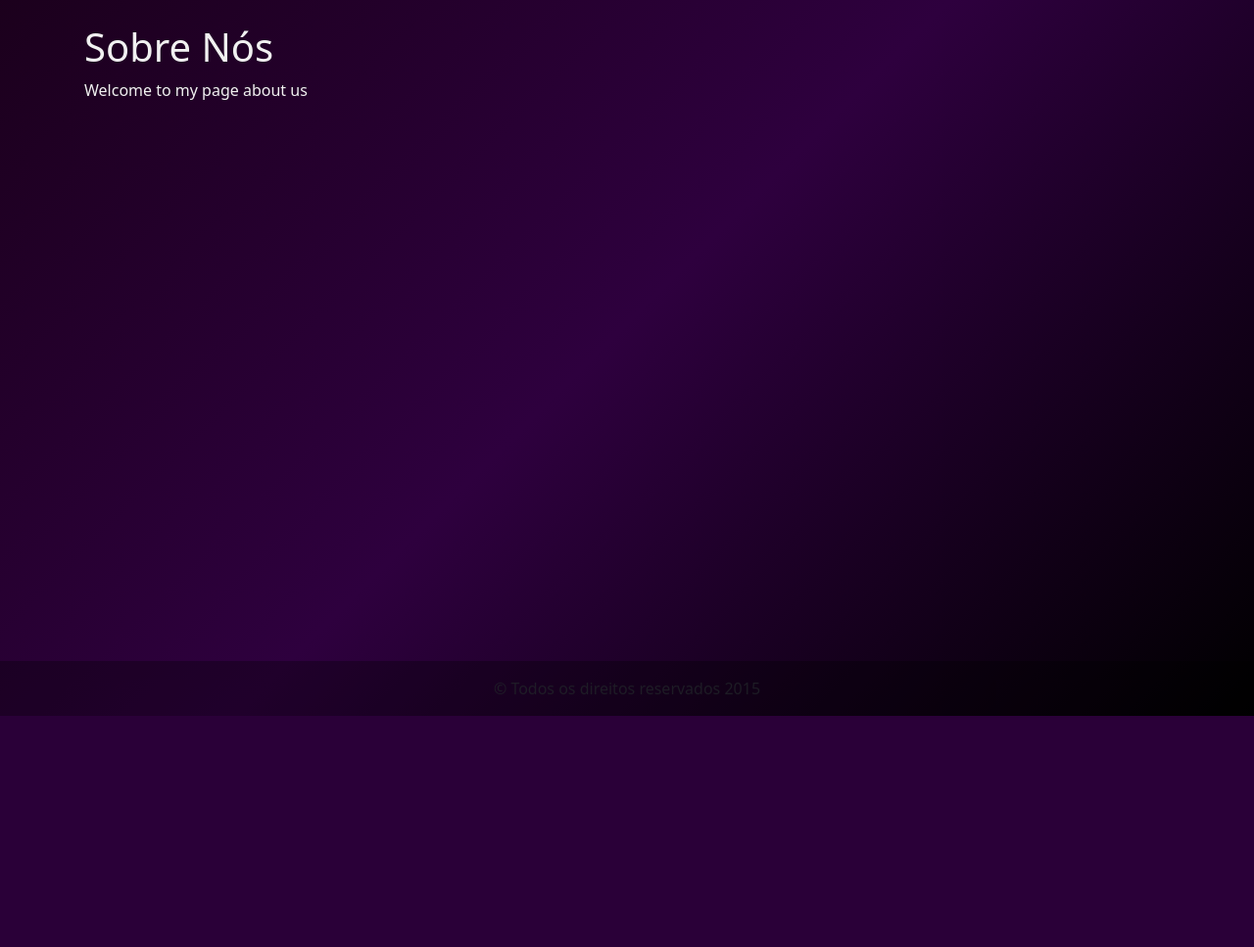
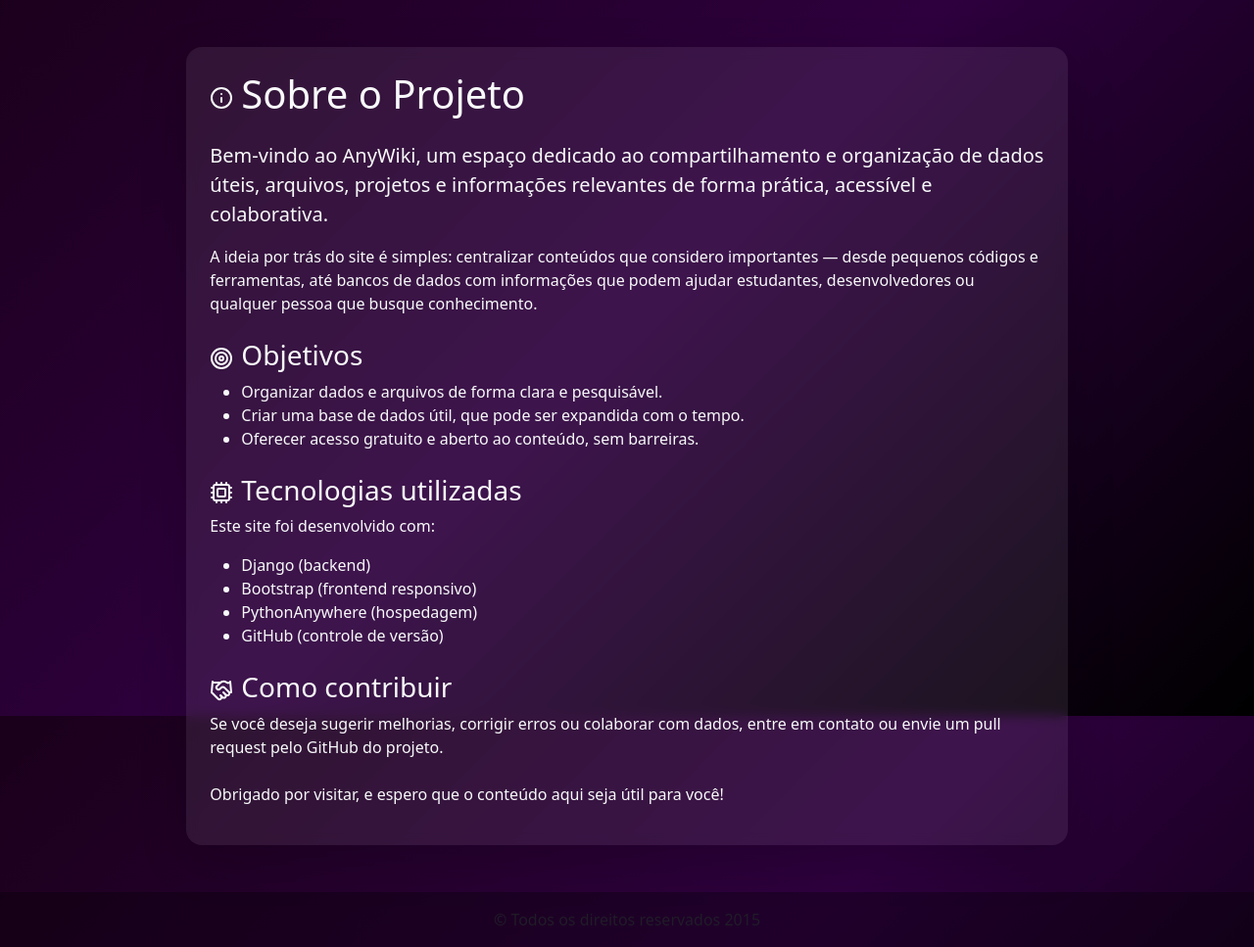
Before and after one commit to Mateus00/AnyWiki2, a Django app: page /sobre/ in a window 1280 px wide. Shown: the part 69-1036 px from the top of the page at 98% size. Before the commit the page ends 800 px from the top, so only its background shows below. Run offline with Django 5.2, Linux system fonts and the light colour scheme.

Commit message:
Adequando pagina sobre

```diff
--- a/django_project/templates/about.html
+++ b/django_project/templates/about.html
@@ -1,17 +1,48 @@
-
 {% extends "layout.html" %}
-
-{% block head_title %}
-    Sobre
+{% block head_title %}Sobre{% endblock %}
+{% block content %}
+    <div class="container mt-4" data-ad-client="off">
+        <div class="row">
+            <div class="col-lg-10 mx-auto">
+                <div class="card shadow-lg rounded-4 border-0">
+                    <div class="card-body p-4">
+                        <h1 class="card-title mb-4">
+                            <i data-lucide="info" class="me-2"></i>Sobre o Projeto
+                        </h1>
+                        <p class="lead">
+                            Bem-vindo ao <strong>AnyWiki</strong>, um espaço dedicado ao compartilhamento e organização de dados úteis, arquivos, projetos e informações relevantes de forma prática, acessível e colaborativa.
+                        </p>
+                        <p>
+                            A ideia por trás do site é simples: centralizar conteúdos que considero importantes — desde pequenos códigos e ferramentas, até bancos de dados com informações que podem ajudar estudantes, desenvolvedores ou qualquer pessoa que busque conhecimento.
+                        </p>
+                        <h3 class="mt-4">
+                            <i data-lucide="target" class="me-2"></i>Objetivos
+                        </h3>
+                        <ul>
+                            <li>Organizar dados e arquivos de forma clara e pesquisável.</li>
+                            <li>Criar uma base de dados útil, que pode ser expandida com o tempo.</li>
+                            <li>Oferecer acesso gratuito e aberto ao conteúdo, sem barreiras.</li>
+                        </ul>
+                        <h3 class="mt-4">
+                            <i data-lucide="cpu" class="me-2"></i>Tecnologias utilizadas
+                        </h3>
+                        <p>Este site foi desenvolvido com:</p>
+                        <ul>
+                            <li>Django (backend)</li>
+                            <li>Bootstrap (frontend responsivo)</li>
+                            <li>PythonAnywhere (hospedagem)</li>
+                            <li>GitHub (controle de versão)</li>
+                        </ul>
+                        <h3 class="mt-4">
+                            <i data-lucide="handshake" class="me-2"></i>Como contribuir
+                        </h3>
+                        <p>
+                            Se você deseja sugerir melhorias, corrigir erros ou colaborar com dados, entre em contato ou envie um pull request pelo GitHub do projeto.
+                        </p>
+                        <p class="mt-4">Obrigado por visitar, e espero que o conteúdo aqui seja útil para você!</p>
+                    </div>
+                </div>
+            </div>
+        </div>
+    </div>
 {% endblock %}
-
-{% block tittle %}
-    Sobre
-{% endblock %}
-
-{% block content %}
-
-<h1>Sobre Nós</h1>
-<p>Welcome to my page about us</p>
-
-{% endblock content %}
--- a/django_project/templates/layout.html
+++ b/django_project/templates/layout.html
@@ -3,23 +3,26 @@
 <html lang="pt-br">
   <head>
     <meta charset="utf-8" />
-    <meta http-equiv="X-UA-Compatible" content="IE=edge">
-    <meta name="viewport"
-          content="width=device-width, initial-scale=1, shrink-to-fit=no">
-    <title>
-      {% block head_title %}
-      {% endblock head_title %}
-    </title>
-    <meta name="description" content="My home page">
+    <meta http-equiv="X-UA-Compatible" content="IE=edge" />
+    <meta name="viewport" content="width=device-width, initial-scale=1, shrink-to-fit=no" />
+
+    <title>{% block head_title %}AnyWiki{% endblock %}</title>
+    <meta name="description" content="My home page" />
+
     <!-- Bootstrap CSS -->
     <link href="https://cdn.jsdelivr.net/npm/bootstrap@5.3.2/dist/css/bootstrap.min.css"
-          rel="stylesheet"
-          crossorigin="anonymous">
+          rel="stylesheet" crossorigin="anonymous" />
+
     <!-- Bootstrap Icons -->
     <link rel="stylesheet"
-          href="https://cdn.jsdelivr.net/npm/bootstrap-icons/font/bootstrap-icons.css">
+          href="https://cdn.jsdelivr.net/npm/bootstrap-icons/font/bootstrap-icons.css" />
+
     <!-- Custom CSS -->
-    <link rel="stylesheet" href="{% static 'css/main.css' %}">
+    <link rel="stylesheet" href="{% static 'css/main.css' %}" />
+
+    <!-- Lucide Icons -->
+    <script src="https://unpkg.com/lucide@latest"></script>
+
     <style>
       html, body {
         height: 100%;
@@ -107,6 +110,8 @@
         }
       }
     </style>
+
+    <!-- Google AdSense -->
     <script async
             src="https://pagead2.googlesyndication.com/pagead/js/adsbygoogle.js?client=ca-pub-6546296040349158"
             crossorigin="anonymous"></script>
@@ -119,8 +124,7 @@
             <a class="navbar-brand" href="/">
               <i class="bi bi-house-door-fill"></i>
             </a>
-            <button class="navbar-toggler"
-                    type="button"
+            <button class="navbar-toggler" type="button"
                     data-bs-toggle="collapse"
                     data-bs-target="#navbarSupportedContent"
                     aria-controls="navbarSupportedContent"
@@ -145,26 +149,34 @@
                 <input class="form-control form-control-sm me-2"
                        type="search"
                        placeholder="Pesquisar"
-                       aria-label="Search">
+                       aria-label="Pesquisar" />
                 <button class="btn btn-outline-success btn-sm" type="submit">Buscar</button>
               </form>
             </div>
           </div>
         </nav>
       </header>
+
       <main class="container mt-4 px-3">
-        {% block content %}
-        {% endblock content %}
+        {% block content %}{% endblock content %}
       </main>
+
       <footer class="mt-5 py-3">
         <div class="container text-center">
           <p class="mb-0 text-muted">© Todos os direitos reservados 2015</p>
         </div>
       </footer>
     </div>
+
+    <!-- Bootstrap JS -->
     <script src="https://cdn.jsdelivr.net/npm/@popperjs/core@2.11.8/dist/umd/popper.min.js"
             crossorigin="anonymous"></script>
     <script src="https://cdn.jsdelivr.net/npm/bootstrap@5.3.2/dist/js/bootstrap.min.js"
             crossorigin="anonymous"></script>
+
+    <!-- Ativa os ícones Lucide -->
+    <script>
+      lucide.createIcons();
+    </script>
   </body>
 </html>
```
